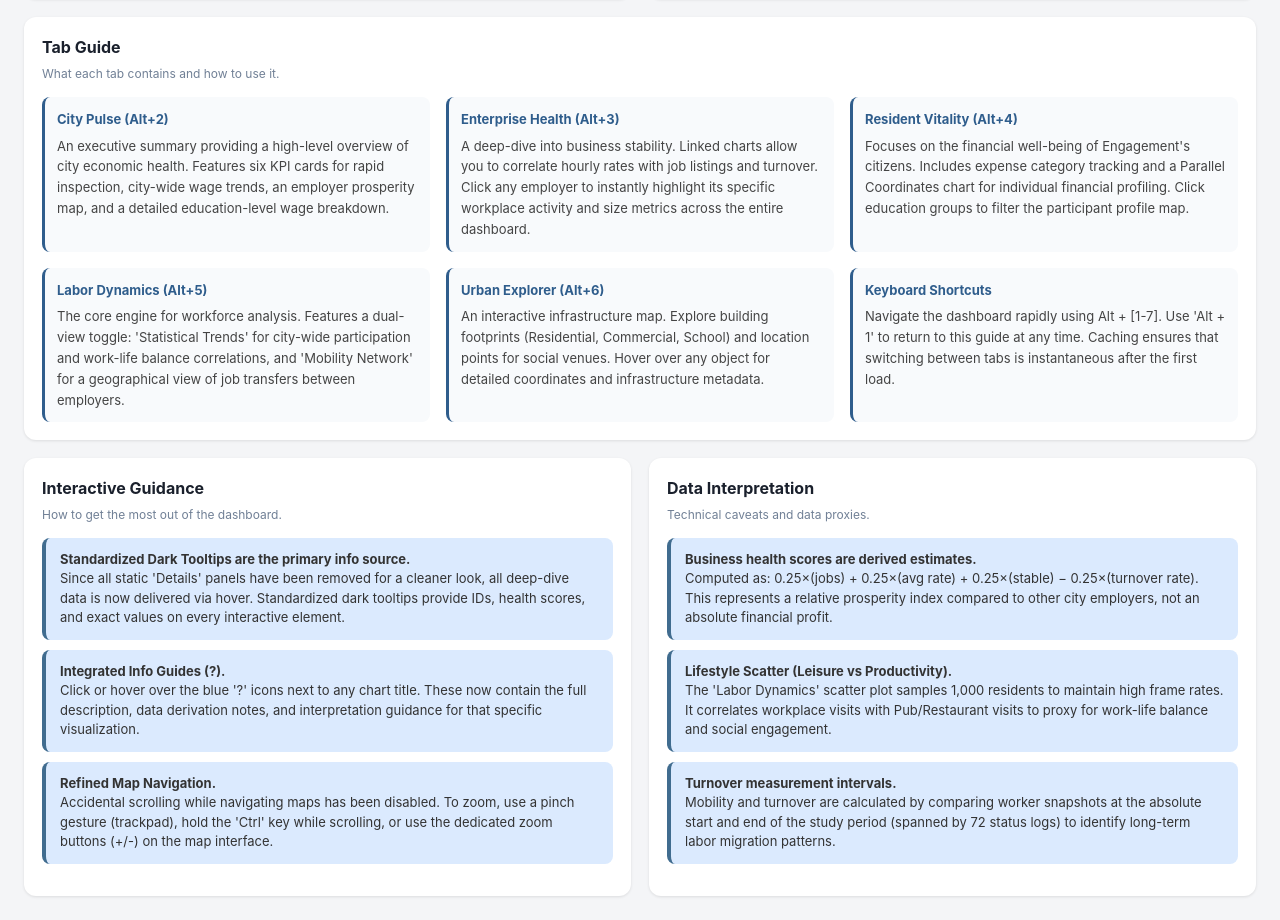
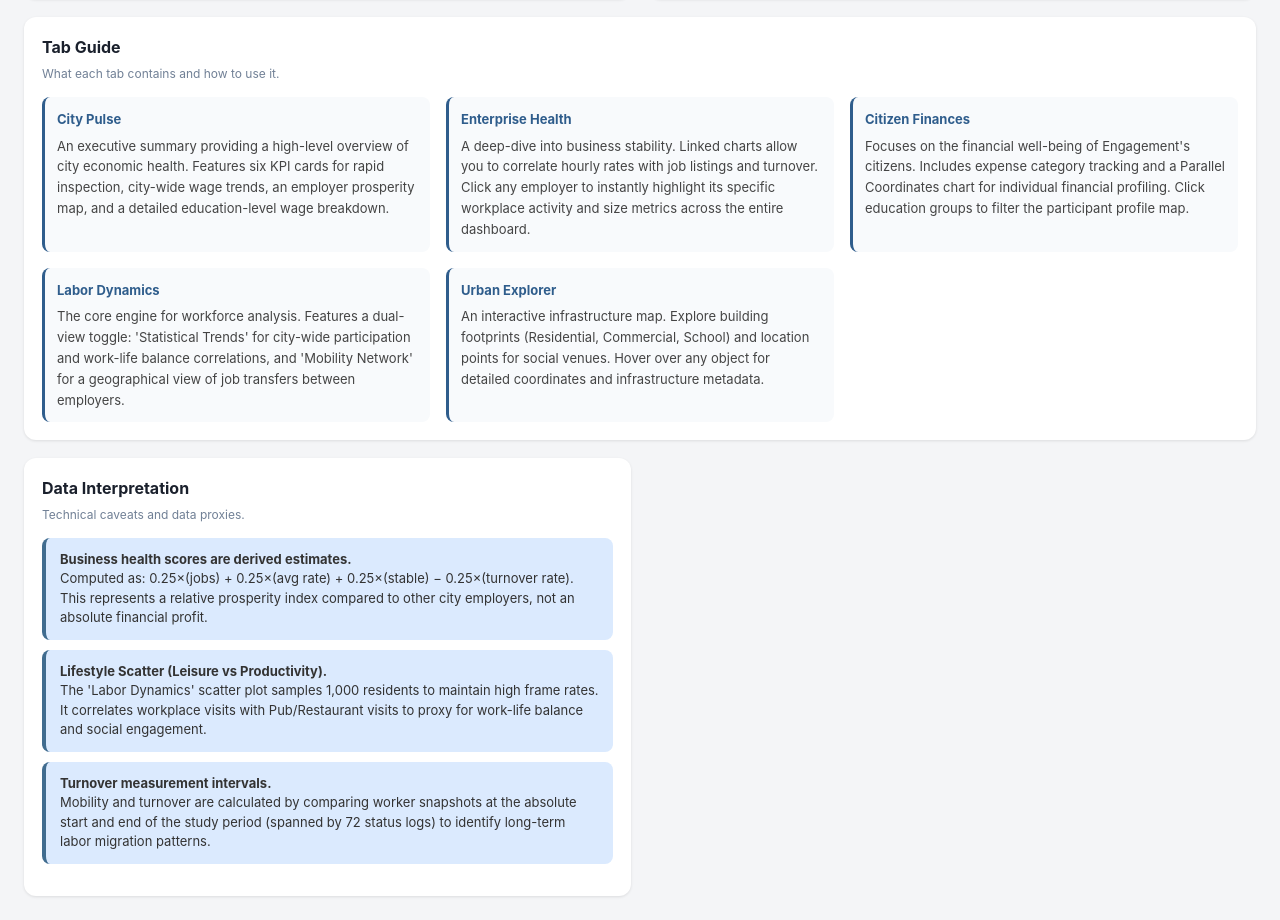
Before and after one commit to HenrikKlasen/HPDA_Project, a React (Vite) app in the folder frontend/: page /about in a window 1280 px wide. Shown: the part 779-1699 px from the top of the page. Built offline with nearby package versions, Linux system fonts and the light colour scheme.

Commit message:
feat: rename tabs to meaningful titles and streamline navigation labels

```diff
--- a/frontend/src/components/layout/AppShell.jsx
+++ b/frontend/src/components/layout/AppShell.jsx
@@ -7,7 +7,7 @@ const tabs = [
   { to: "/business", label: "Enterprise Health", shortcut: "3" },
   {
     to: "/residents",
-    label: "Resident Vitality",
+    label: "Citizen Finances",
     shortcut: "4",
   },
   {
--- a/frontend/src/pages/AboutPage.jsx
+++ b/frontend/src/pages/AboutPage.jsx
@@ -104,28 +104,24 @@ function AboutPage() {
           >
             {[
               {
-                tab: "City Pulse (Alt+2)",
+                tab: "City Pulse",
                 desc: "An executive summary providing a high-level overview of city economic health. Features six KPI cards for rapid inspection, city-wide wage trends, an employer prosperity map, and a detailed education-level wage breakdown.",
               },
               {
-                tab: "Enterprise Health (Alt+3)",
+                tab: "Enterprise Health",
                 desc: "A deep-dive into business stability. Linked charts allow you to correlate hourly rates with job listings and turnover. Click any employer to instantly highlight its specific workplace activity and size metrics across the entire dashboard.",
               },
               {
-                tab: "Resident Vitality (Alt+4)",
+                tab: "Citizen Finances",
                 desc: "Focuses on the financial well-being of Engagement's citizens. Includes expense category tracking and a Parallel Coordinates chart for individual financial profiling. Click education groups to filter the participant profile map.",
               },
               {
-                tab: "Labor Dynamics (Alt+5)",
+                tab: "Labor Dynamics",
                 desc: "The core engine for workforce analysis. Features a dual-view toggle: 'Statistical Trends' for city-wide participation and work-life balance correlations, and 'Mobility Network' for a geographical view of job transfers between employers.",
               },
               {
-                tab: "Urban Explorer (Alt+6)",
+                tab: "Urban Explorer",
                 desc: "An interactive infrastructure map. Explore building footprints (Residential, Commercial, School) and location points for social venues. Hover over any object for detailed coordinates and infrastructure metadata.",
-              },
-              {
-                tab: "Keyboard Shortcuts",
-                desc: "Navigate the dashboard rapidly using Alt + [1-7]. Use 'Alt + 1' to return to this guide at any time. Caching ensures that switching between tabs is instantaneous after the first load.",
               },
             ].map(({ tab, desc }) => (
               <div
@@ -155,45 +151,30 @@ function AboutPage() {
         </div>
 
         <div className="chart-card">
-          <h3>Interactive Guidance</h3>
-          <p className="chart-note">How to get the most out of the dashboard.</p>
-          <div style={{ lineHeight: "1.8", fontSize: "13px" }}>
-            <div className="answer-box" style={{ marginBottom: "10px" }}>
-              <strong>Standardized Dark Tooltips are the primary info source.</strong>{" "}
-              <br />
-              Since all static 'Details' panels have been removed for a cleaner look, all deep-dive data is now delivered via hover. Standardized dark tooltips provide IDs, health scores, and exact values on every interactive element.
-            </div>
-            <div className="answer-box" style={{ marginBottom: "10px" }}>
-              <strong>Integrated Info Guides (?).</strong>{" "}
-              <br />
-              Click or hover over the blue '?' icons next to any chart title. These now contain the full description, data derivation notes, and interpretation guidance for that specific visualization.
-            </div>
-            <div className="answer-box">
-              <strong>Refined Map Navigation.</strong>{" "}
-              <br />
-              Accidental scrolling while navigating maps has been disabled. To zoom, use a pinch gesture (trackpad), hold the 'Ctrl' key while scrolling, or use the dedicated zoom buttons (+/-) on the map interface.
-            </div>
-          </div>
-        </div>
-
-        <div className="chart-card">
           <h3>Data Interpretation</h3>
           <p className="chart-note">Technical caveats and data proxies.</p>
           <div style={{ lineHeight: "1.8", fontSize: "13px" }}>
             <div className="answer-box" style={{ marginBottom: "10px" }}>
               <strong>Business health scores are derived estimates.</strong>{" "}
               <br />
-              Computed as: 0.25×(jobs) + 0.25×(avg rate) + 0.25×(stable) − 0.25×(turnover rate). This represents a relative prosperity index compared to other city employers, not an absolute financial profit.
+              Computed as: 0.25×(jobs) + 0.25×(avg rate) + 0.25×(stable) −
+              0.25×(turnover rate). This represents a relative prosperity index
+              compared to other city employers, not an absolute financial
+              profit.
             </div>
             <div className="answer-box" style={{ marginBottom: "10px" }}>
               <strong>Lifestyle Scatter (Leisure vs Productivity).</strong>{" "}
               <br />
-              The 'Labor Dynamics' scatter plot samples 1,000 residents to maintain high frame rates. It correlates workplace visits with Pub/Restaurant visits to proxy for work-life balance and social engagement.
+              The 'Labor Dynamics' scatter plot samples 1,000 residents to
+              maintain high frame rates. It correlates workplace visits with
+              Pub/Restaurant visits to proxy for work-life balance and social
+              engagement.
             </div>
             <div className="answer-box">
-              <strong>Turnover measurement intervals.</strong>{" "}
-              <br />
-              Mobility and turnover are calculated by comparing worker snapshots at the absolute start and end of the study period (spanned by 72 status logs) to identify long-term labor migration patterns.
+              <strong>Turnover measurement intervals.</strong> <br />
+              Mobility and turnover are calculated by comparing worker snapshots
+              at the absolute start and end of the study period (spanned by 72
+              status logs) to identify long-term labor migration patterns.
             </div>
           </div>
         </div>
--- a/frontend/src/pages/ResidentFinancialHealthPage.jsx
+++ b/frontend/src/pages/ResidentFinancialHealthPage.jsx
@@ -44,7 +44,7 @@ function ResidentFinancialHealthPage() {
   return (
     <section>
       <div className="section-intro">
-        <h2>Resident Financial Health</h2>
+        <h2>Resident Vitality & Financial Well-being</h2>
         <p>
           Wages, expenses, net income, cost of living, and resident groups with
           similar patterns.
```
